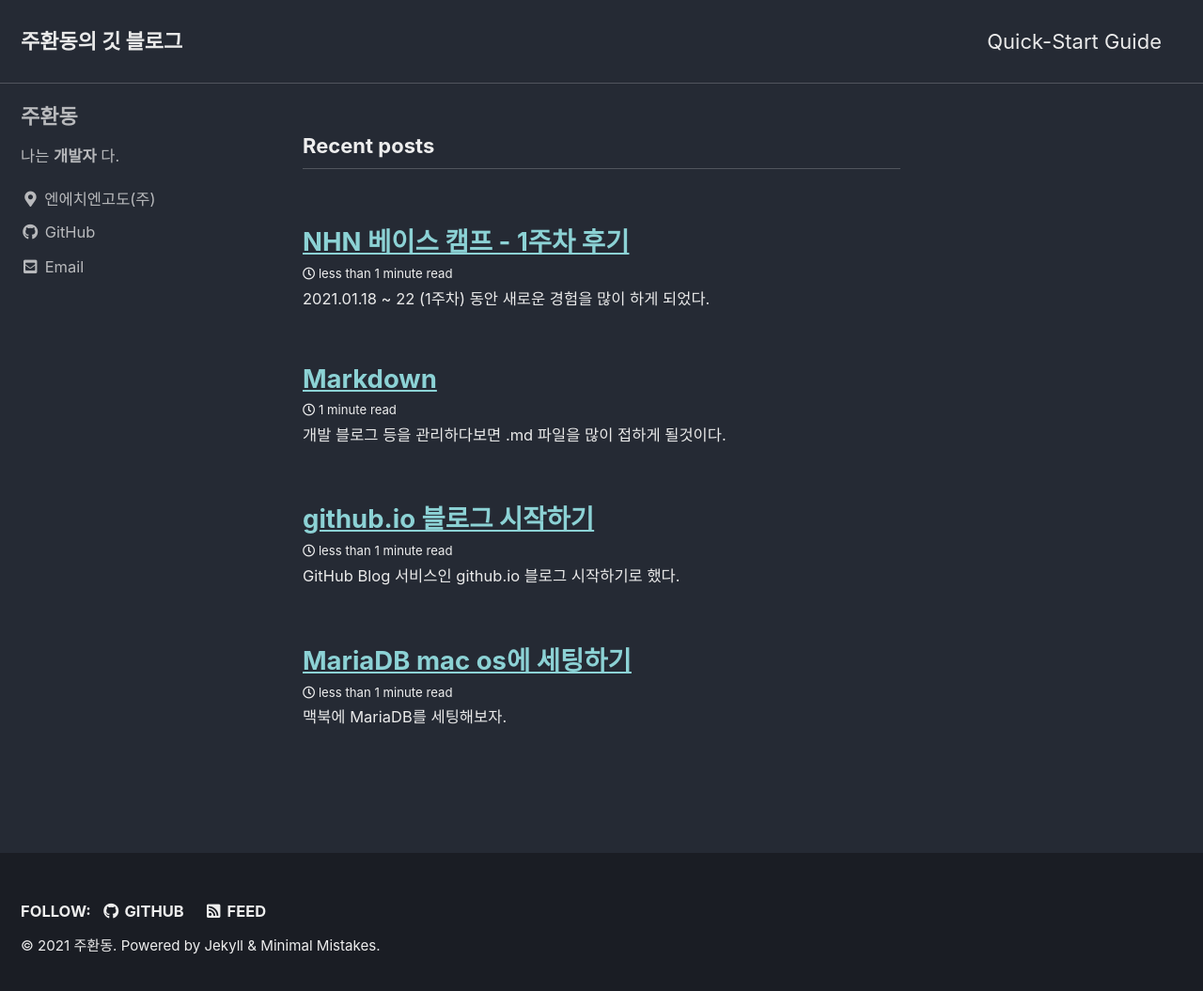
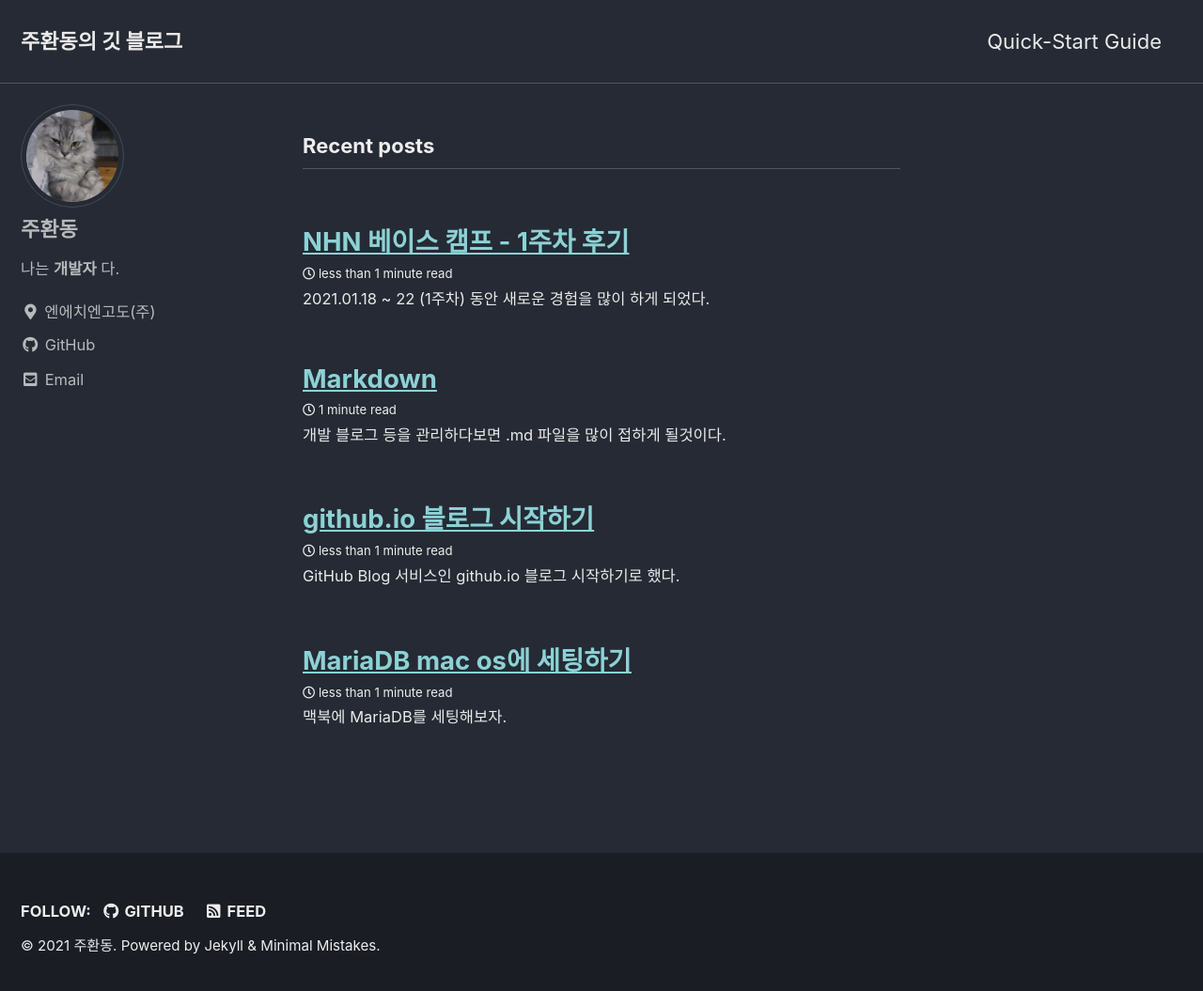
Before and after one commit to hjoo93/basecamp2021, a Jekyll site: the page built from index.html, in a window 1280 px wide and 1062 px high. Shown: the top 1055 px of the window at 94% size. Built offline with Jekyll 4.4.1, drawn with Linux system fonts in a browser that asks for light colours; cached includes are drawn as plain includes; the list of posts is cut into pages by our own code.

Commit message:
add 아바타

```diff
--- a/_config.yml
+++ b/_config.yml
@@ -24,7 +24,7 @@ description              : "끊임없이 공부하자"
 url                      : https://hwandong-joo.github.io
 baseurl                  : # /hwandong-joo.github.io
 repository               : # GitHub username/repo-name e.g. "mmistakes/minimal-mistakes"
-teaser                   : "/assets/images/avatar.jpg"
+teaser                   : # "/assets/images/avatar.jpg"
 logo                     : # path of logo image to display in the masthead, e.g. "/assets/images/88x88.png"
 masthead_title           : # overrides the website title displayed in the masthead, use " " for no title
 # breadcrumbs            : false # true, false (default)
@@ -94,7 +94,7 @@ analytics:
 # Site Author
 author:
   name             : "주환동"
-  avatar           : # path of avatar image, e.g. "/assets/images/bio-photo.jpg"
+  avatar           : "/assets/images/avatar.jpg"
   bio              : "나는 **개발자** 다."
   location         : "엔에치엔고도(주)"
   email            : "hwandong-joo@godo.co.kr"
```
